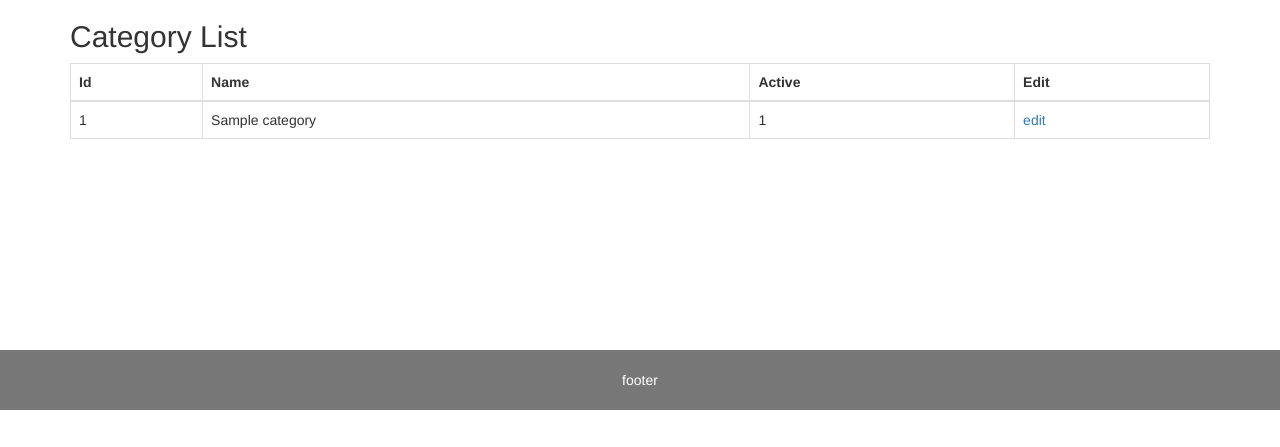
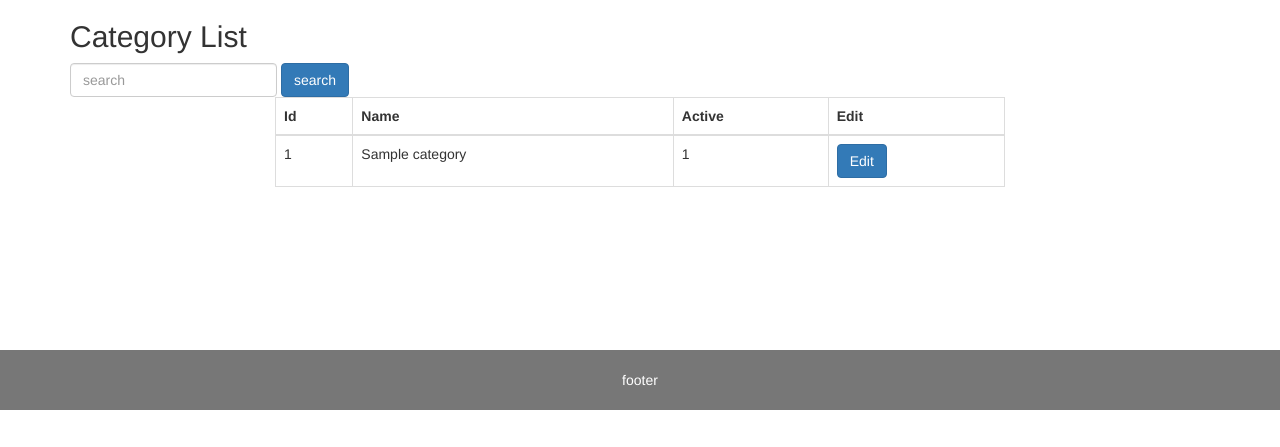
Before and after one commit to khokan1998/ims-php, a PHP site: page /categorylist.php in a window 1280 px wide. Shown: the part 70-517 px from the top of the page. Run offline with PHP 8.4, Linux system fonts and the light colour scheme; the visitor is signed in with stand-in values (Sample User, id 1); tables that the repository leaves empty hold one stand-in row (values such as "Sample post").

Commit message:
modified category list

```diff
--- a/admin/categorylist.php
+++ b/admin/categorylist.php
@@ -5,23 +5,30 @@ if(!isset($_SESSION['first_name'])){
 }
 $name = '';
  if(isset($_REQUEST['name'])){
-	$name = $_GET['name'];
+ 	$name = trim($_GET['name']);
 
-	$sql = "SELECT * FROM category";
-	$value = mysqli_query($conn,$sql);
+ 	$sql = " SELECT * FROM category ";
 
  	if(!empty($name)){
-		$sql .= "WHERE name like '%".$name."%'";
+ 		$sql .= " WHERE name like '%".$name."%'";
  	}
  	$value = mysqli_query($conn,$sql);
  }
  else{
-	$sql = "SELECT * FROM category";
+ 	$sql = " SELECT * FROM category ";
  	$value = mysqli_query($conn,$sql) OR die ("error");
 }
 include 'includes/connectheader.php';
 ?>
 <div><h2>Category List</h2></div>
+		<form class="form-inline">
+			<div class="form-group">
+				<input type="text"class="form-control"autocomplite="off"placeholder="search"name="name"value="<?php echo $name;?>">
+				<button type="submit" class="btn btn-primary">search</button>
+			</div>
+		</form>
+<form>
+	<div class="col-sm-8 col-sm-offset-2">
 		<table class="table table-bordered">
 			<thead>
 				<tr>
@@ -38,11 +45,13 @@ include 'includes/connectheader.php';
 						<td><?php echo $row['id']; ?></td>
 						<td><?php echo $row['name']; ?></td>
 						<td><?php echo $row['is_active']; ?></td>
-				<td><a href="categoryinsert.php?id=<?php echo $row['id']?>">edit</a></td>
+						<td><a class="btn btn-primary" href="categoryinsert.php?id=<?php echo $row['id']?>" role="button">Edit</a></td>
 					</tr>
 					<?php
 						} ?>
 			</tbody>
 		</table>
+	</div>
+</form>
 <?php include 'includes/connectfooter.php';
 ?>
```
Lines whose indentation alone changed are shown as unchanged.
